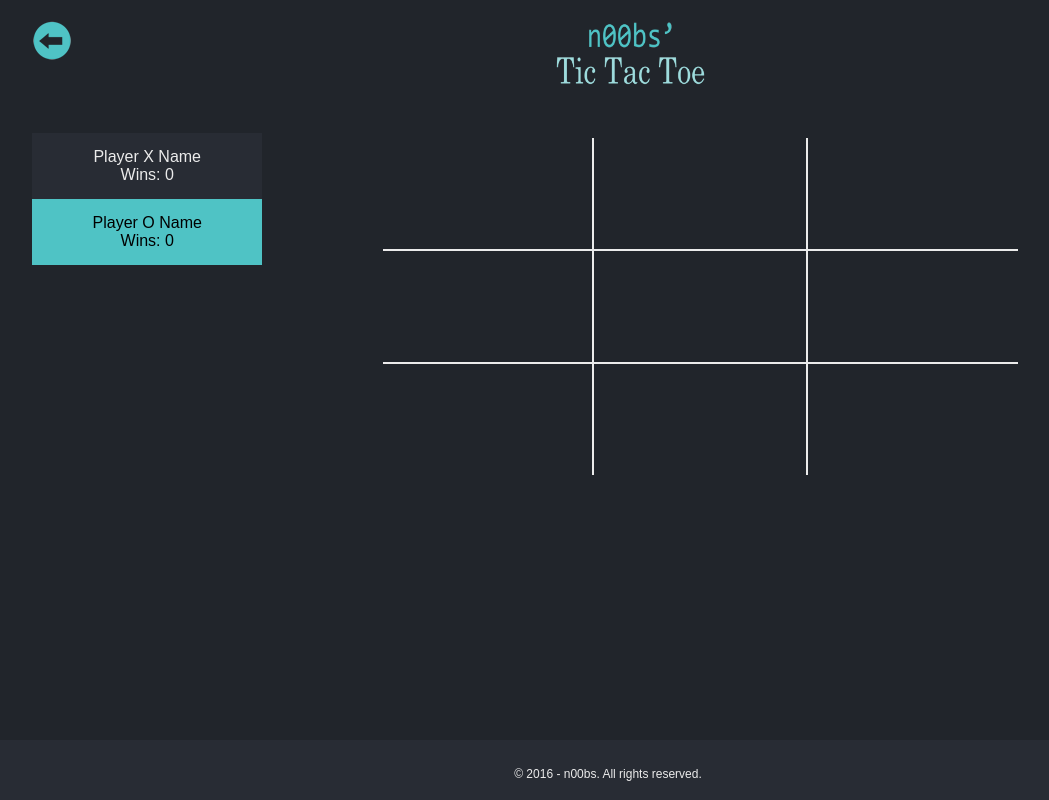
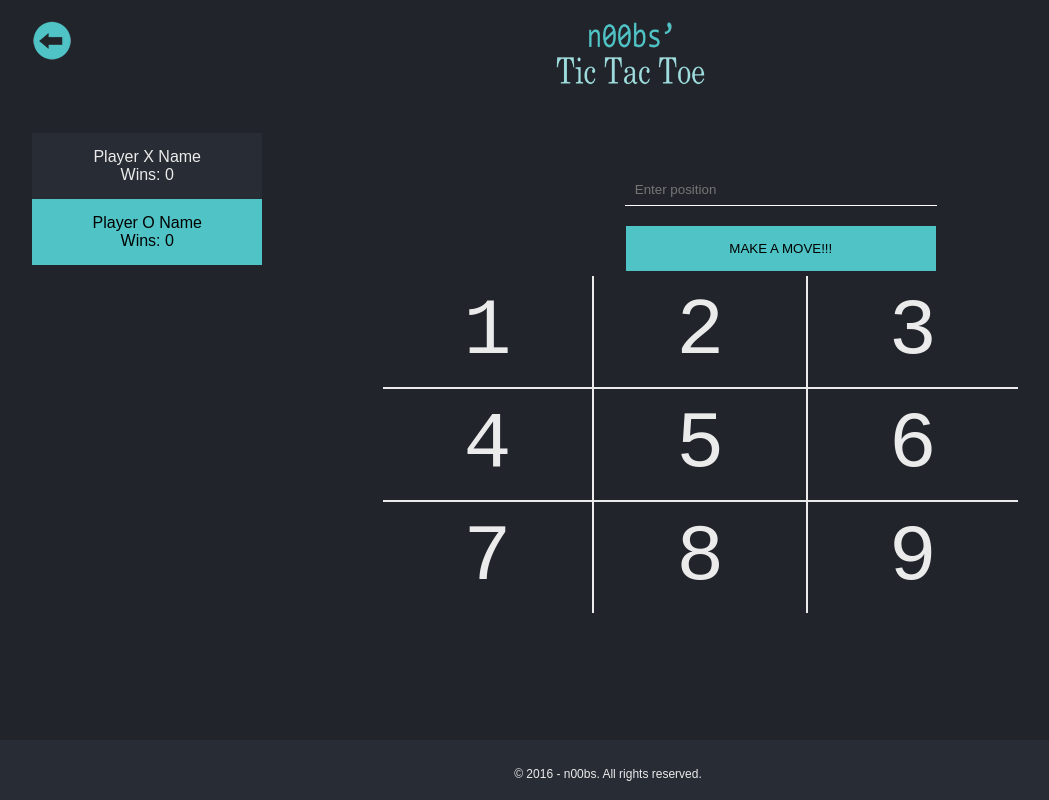
Before and after one commit to n00bs-Hugb2016/TicTacToe, a web app: page /game.html in a window 1280 px wide. Shown: the whole page, without its empty margins (32-1081 px from the left). Run offline with its HTML, style and script files only (its server is not run), Linux system fonts and the light colour scheme; data that the repository does not hold is empty; some libraries are stand-ins or nearby versions.

Commit message:
Fixes to HTML and CSS, still trying to get Spark to work properly.

```diff
--- a/src/main/java/entityClasses/Board.java
+++ b/src/main/java/entityClasses/Board.java
@@ -40,7 +40,7 @@ public class Board
 		{
 			for(int j = 0; j < boardSize; j++)
 			{
-				boardArray[i][j] = ' '; //fill with empty char
+				boardArray[i][j] = '+'; //fill with empty char
 			}
 		}
 	}
--- a/src/main/resources/public/game.html
+++ b/src/main/resources/public/game.html
@@ -4,6 +4,7 @@
         <meta charset="utf-8" />
         <title>n00bs' Tic Tac Toe</title>
         <link rel="stylesheet" type="text/css" href="styles.css"/>
+		<script type="text/javascript" src="jquery-1.8.3.js"></script>
         <!-- link bootstrap -->
         <!--<link rel="stylesheet" href="https://netdna.bootstrapcdn.com/bootstrap/3.0.2/css/bootstrap.min.css">-->
     </head>
@@ -14,23 +15,28 @@
             <img src="tictactoe.png" height="35px" alt="Tic Tac Toe"/>
             <div id="board-container">
                 <div id="game">
-                    <table>
-                        <tr>
-                            <td><a href="POST">&nbsp</a></td>
-                            <td><a href="POST">&nbsp</a></td>
-                            <td><a href="POST">&nbsp</a></td>
-                        </tr>
-                        <tr>
-                            <td><a href="POST">&nbsp</a></td>
-                            <td><a href="POST">&nbsp</a></td>
-                            <td><a href="POST">&nbsp</a></td>
-                        </tr>
-                        <tr>
-                            <td><a href="POST">&nbsp</a></td>
-                            <td><a href="POST">&nbsp</a></td>
-                            <td><a href="POST">&nbsp</a></td>
-                        </tr>
-                    </table>
+					<form action="/game.html" method="post">
+						<input type="text" placeholder="Enter position" name="input"/>
+						</br>
+						<input type="submit" value="MAKE A MOVE!!!"/>
+					</form>
+					<script>
+						var table = "<table cellpadding=\"0\" cellspacing=\"0\"><tbody><tr>";
+						var counter = 1;
+						for (var i = 1; i < 4; i++)
+						{
+							for(var j = 1; j < 4; j++)
+							{
+							   table += "<td>" + counter + "</td>";
+							   counter++;
+							}
+							table += "</tr></tr>"
+						}
+
+						table += "</tr></tbody></table>";
+
+						document.write(table);
+					</script>
                 </div>
 
                 <div id="playerBoard">
--- a/src/main/resources/public/styles.css
+++ b/src/main/resources/public/styles.css
@@ -157,3 +157,10 @@ td a {
     background-color: transparent;
     background-repeat: no-repeat;
 }
+
+table button {
+	background-color: transparent;
+	border: none;
+	width: 100%;
+	height: 100%;
+}
```
Also changed, not shown: src/main/java/UILayer/TTTWeb.java (+4 -9 lines).
